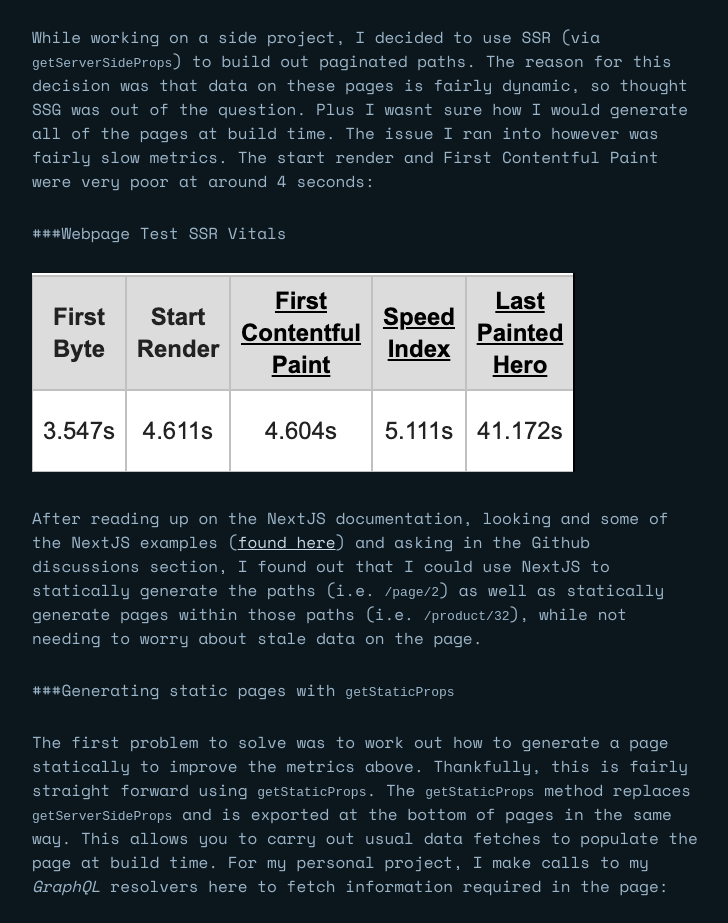
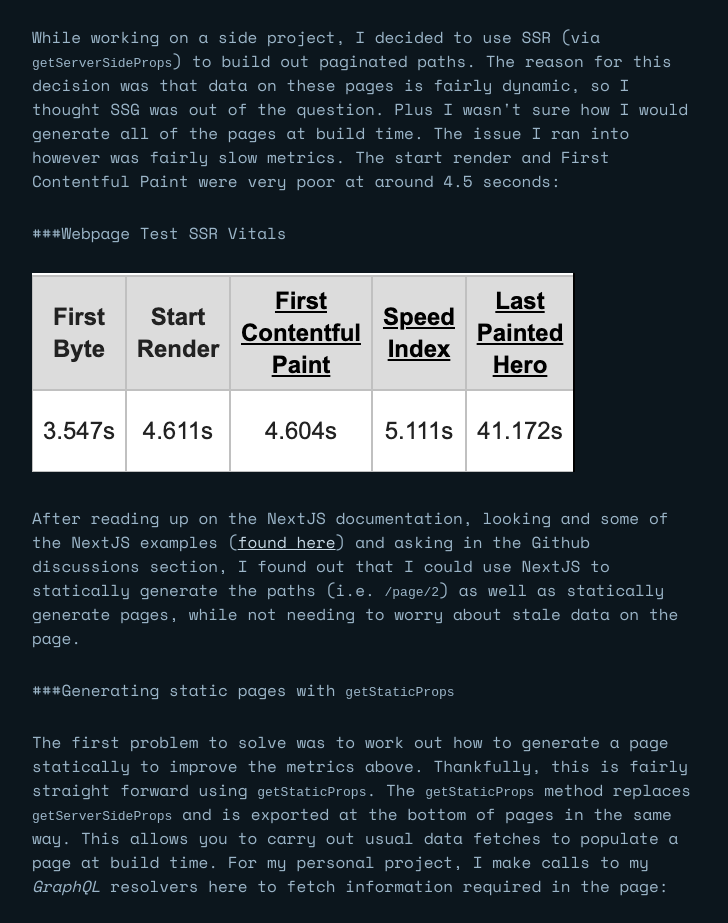
Before and after one commit to alex-r89/ajr-codes, a Gatsby site: page /nextjs-static-methods/ in a window 1280 px wide. Shown: the part 345-1268 px from the top of the page, without its empty margins (272-1000 px from the left). Built offline with nearby package versions, Linux system fonts and the light colour scheme; Gatsby itself is replaced by a stand-in of ours; some packages are replaced by stand-ins of ours.

Commit message:
fixed some typos to SSG post

````diff
--- a/content/blog/nextjs-static-methods/index.md
+++ b/content/blog/nextjs-static-methods/index.md
@@ -4,17 +4,17 @@ date: '2020-11-07'
 description: 'Statically generating paths using NextJS'
 ---
 
-While working on a side project, I decided to use SSR (via `getServerSideProps`) to build out paginated paths. The reason for this decision was that data on these pages is fairly dynamic, so thought SSG was out of the question. Plus I wasnt sure how I would generate all of the pages at build time. The issue I ran into however was fairly slow metrics. The start render and First Contentful Paint were very poor at around 4 seconds:
+While working on a side project, I decided to use SSR (via `getServerSideProps`) to build out paginated paths. The reason for this decision was that data on these pages is fairly dynamic, so I thought SSG was out of the question. Plus I wasn't sure how I would generate all of the pages at build time. The issue I ran into however was fairly slow metrics. The start render and First Contentful Paint were very poor at around 4.5 seconds:
 
 ###Webpage Test SSR Vitals
 
 ![SSR Webpage Test Score](SSR.png 'SSR Webpage Test Score')
 
-After reading up on the NextJS documentation, looking and some of the NextJS examples ([found here](https://github.com/vercel/next.js/tree/canary/examples)) and asking in the Github discussions section, I found out that I could use NextJS to statically generate the paths (i.e. `/page/2`) as well as statically generate pages within those paths (i.e. `/product/32`), while not needing to worry about stale data on the page.
+After reading up on the NextJS documentation, looking and some of the NextJS examples ([found here](https://github.com/vercel/next.js/tree/canary/examples)) and asking in the Github discussions section, I found out that I could use NextJS to statically generate the paths (i.e. `/page/2`) as well as statically generate pages, while not needing to worry about stale data on the page.
 
 ###Generating static pages with `getStaticProps`
 
-The first problem to solve was to work out how to generate a page statically to improve the metrics above. Thankfully, this is fairly straight forward using `getStaticProps`. The `getStaticProps` method replaces `getServerSideProps` and is exported at the bottom of pages in the same way. This allows you to carry out usual data fetches to populate the page at build time. For my personal project, I make calls to my _GraphQL_ resolvers here to fetch information required in the page:
+The first problem to solve was to work out how to generate a page statically to improve the metrics above. Thankfully, this is fairly straight forward using `getStaticProps`. The `getStaticProps` method replaces `getServerSideProps` and is exported at the bottom of pages in the same way. This allows you to carry out usual data fetches to populate a page at build time. For my personal project, I make calls to my _GraphQL_ resolvers here to fetch information required in the page:
 
 ```
 export async function getStaticProps({ params }) {
@@ -105,7 +105,7 @@ const PaginatedPage = ({ servers, page }) => {
 
 NICE!
 
-The result from the above was vastly improved page metrics:
+The result from the above was that page load speeds halved:
 
 ###Webpage Test SSG Vitals
 
````
